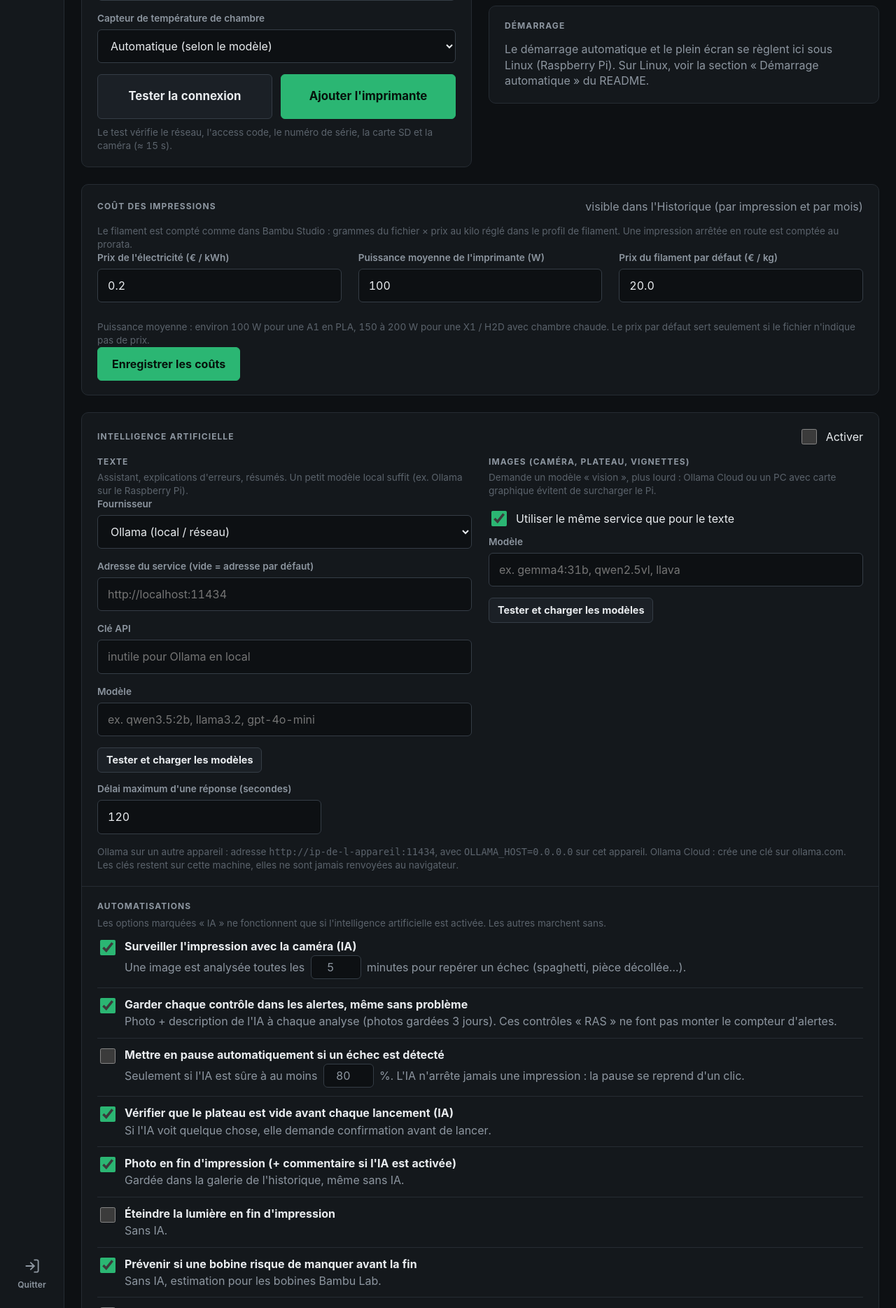
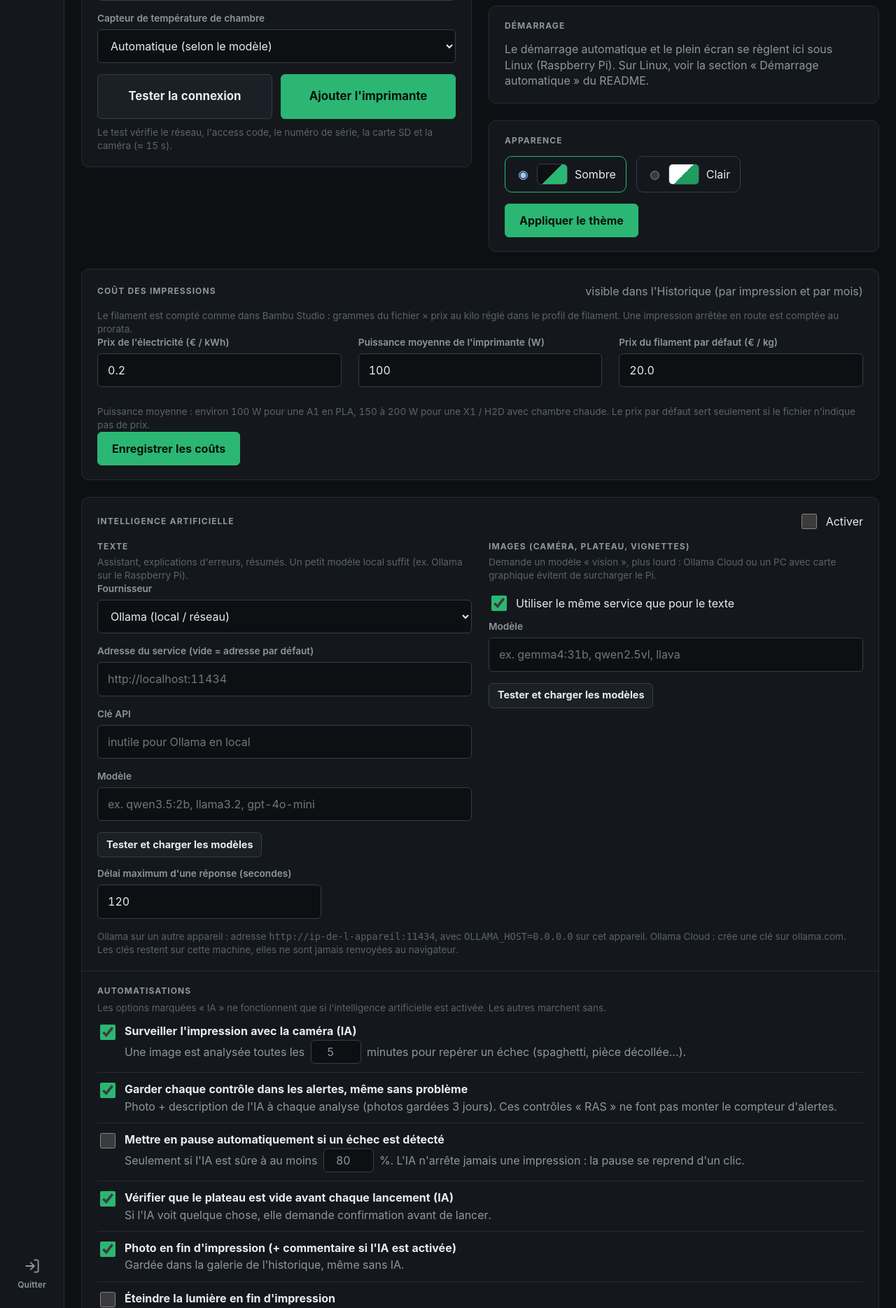
Before and after one commit to LeStudio3D/Bambu-Control, a Flask app: page /settings in a window 1280 px wide. Shown: the part 731-2600 px from the top of the page at 70% size. Run offline with Flask 3, Linux system fonts and the light colour scheme; the visitor is signed in with stand-in values (Sample User, id 1); data that the repository does not hold is empty.

Commit message:
Thème clair au choix : Paramètres → Apparence (sombre ou clair)
Co-Authored-By: Claude Opus 5.5 <noreply@anthropic.com>

```diff
--- a/app.py
+++ b/app.py
@@ -96,7 +96,8 @@ ASSET_VERSION = str(int(max(p.stat().st_mtime for p in (config.BASE_DIR / "stati
 @app.context_processor
 def inject_globals():
     """Variables disponibles dans tous les templates (barre d'état, navigation)."""
-    data = {"csrf_token": auth.csrf_token, "asset_version": ASSET_VERSION}
+    data = {"csrf_token": auth.csrf_token, "asset_version": ASSET_VERSION,
+            "theme": settings_store.load().get("theme", "dark")}
     if session.get("logged_in"):
         printers = [store.public_view(p) for p in store.list_printers()]
         selected = _selected_printer_id() if printers else None
@@ -425,6 +426,18 @@ def settings_server():
         appliance.enable_kiosk(int(raw))     # le plein écran doit ouvrir la nouvelle adresse
     flash(f"Port {raw} enregistré : il sera utilisé au prochain démarrage de Bambu Control.", "ok")
     return _back()
+
+
+@app.route("/settings/theme", methods=["POST"])
+@login_required
+def settings_theme():
+    theme = request.form.get("theme")
+    if theme not in ("dark", "light"):
+        flash("Thème inconnu.", "error")
+        return _back("#appearance")
+    settings_store.save({"theme": theme})
+    flash("Thème clair activé." if theme == "light" else "Thème sombre activé.", "ok")
+    return _back("#appearance")
 
 
 @app.route("/settings/startup", methods=["POST"])
--- a/settings_store.py
+++ b/settings_store.py
@@ -22,6 +22,7 @@ DEFAULTS = {
     "secret_key": None,
     "host": config.DEFAULT_HOST,
     "port": config.DEFAULT_PORT,
+    "theme": "dark",  # apparence de la console : "dark" (sombre) ou "light" (clair)
 }
 
 
--- a/static/css/console.css
+++ b/static/css/console.css
@@ -557,7 +557,8 @@ input[type=time].input-inline { width: 104px; }
 .spool-main { display: grid; gap: 3px; min-width: 0; }
 .spool-main strong { overflow: hidden; text-overflow: ellipsis; white-space: nowrap; }
 .spool-main .muted { font-size: 0.85rem; }
-.spool-main .progress { height: 6px; margin: 4px 0 0; }
+.spool-main .progress { display: block; height: 6px; margin: 4px 0 0; }
+.spool-main .progress-fill { display: block; }
 .spool.is-low .progress-fill { background: var(--warn); }
 .spool-left { display: grid; justify-items: end; gap: 2px; font-size: 0.85rem; }
 .spool-left strong { font-size: 1rem; }
@@ -613,3 +614,53 @@ input[type=time].input-inline { width: 104px; }
 .wizard-import summary::-webkit-details-marker { display: none; }
 .wizard-import summary strong::before { content: "▸ "; color: var(--accent); }
 .wizard-import[open] summary strong::before { content: "▾ "; }
+
+/* ── Thème clair (Paramètres → Apparence) ──
+   Mêmes variables que le thème sombre : seules les couleurs changent. */
+:root[data-theme="light"] {
+  --bg: #f3f5f7;
+  --surface: #ffffff;
+  --surface-2: #f1f4f6;
+  --surface-3: #e5eaee;
+  --line: #e0e5ea;
+  --line-strong: #c9d0d7;
+
+  --text: #14181c;
+  --muted: #5c6670;
+  --faint: #8d969f;
+
+  --accent: #1f9d5f;
+  --accent-ink: #ffffff;
+  --ok: #1a8c54;
+  --warn: #b8780f;
+  --danger: #d23a31;
+  --info: #2a73d0;
+  color-scheme: light;
+}
+:root[data-theme="light"] .surface { box-shadow: 0 1px 2px rgba(20, 30, 40, 0.06), 0 4px 16px rgba(20, 30, 40, 0.05); }
+:root[data-theme="light"] .btn-primary:hover:not(:disabled) { background: #188a52; }
+:root[data-theme="light"] .alert-error,
+:root[data-theme="light"] .unavailable strong,
+:root[data-theme="light"] .bubble.error,
+:root[data-theme="light"] .ai-line.is-alert { color: #b3261e; }
+:root[data-theme="light"] .alert-warn { color: #8a5a00; }
+:root[data-theme="light"] .alert-ok { color: #126b40; }
+:root[data-theme="light"] .ams-swatch,
+:root[data-theme="light"] .spool-swatch { border-color: rgba(0, 0, 0, 0.14); }
+:root[data-theme="light"] .plate img { background: #f1f4f6; }
+:root[data-theme="light"] .dialog::backdrop { background: rgba(20, 30, 40, 0.35); }
+
+/* Choix du thème */
+.theme-choice { display: flex; gap: 14px; margin-bottom: 16px; flex-wrap: wrap; }
+.theme-option { display: flex; align-items: center; gap: 10px; padding: 10px 14px; border: 1px solid var(--line-strong);
+  border-radius: var(--radius); cursor: pointer; }
+.theme-option:has(input:checked) { border-color: var(--accent); }
+.theme-preview { width: 44px; height: 30px; border-radius: 6px; border: 1px solid var(--line-strong); }
+.theme-preview-dark { background: linear-gradient(135deg, #0d1013 50%, #2bb673 50%); }
+.theme-preview-light { background: linear-gradient(135deg, #ffffff 50%, #1f9d5f 50%); }
+/* Sur l'image de la caméra (toujours sombre) : textes et boutons restent blancs */
+:root[data-theme="light"] .camera .chip,
+:root[data-theme="light"] .camera .icon-btn,
+:root[data-theme="light"] .camera-message strong { color: #fff; }
+:root[data-theme="light"] .icon-btn { background: var(--surface-2); border-color: var(--line-strong); }
+:root[data-theme="light"] .camera .icon-btn { background: rgba(0, 0, 0, 0.6); border-color: rgba(255, 255, 255, 0.15); }
--- a/templates/_settings_forms.html
+++ b/templates/_settings_forms.html
@@ -53,6 +53,20 @@
 {% endmacro %}
 
 {# ── Démarrage automatique et plein écran ── #}
+{% macro theme_form(next="") %}
+<form method="POST" action="{{ url_for('settings_theme') }}">
+  <input type="hidden" name="csrf_token" value="{{ csrf_token() }}">
+  {{ next_field(next) }}
+  <div class="theme-choice">
+    <label class="theme-option"><input type="radio" name="theme" value="dark" {{ 'checked' if theme != 'light' }}>
+      <span class="theme-preview theme-preview-dark"></span> Sombre</label>
+    <label class="theme-option"><input type="radio" name="theme" value="light" {{ 'checked' if theme == 'light' }}>
+      <span class="theme-preview theme-preview-light"></span> Clair</label>
+  </div>
+  <button type="submit" class="btn btn-primary">Appliquer le thème</button>
+</form>
+{% endmacro %}
+
 {% macro startup_form(next="") %}
 {% if startup.can_autostart or startup.can_kiosk %}
 <form method="POST" action="{{ url_for('settings_startup') }}">
--- a/templates/base.html
+++ b/templates/base.html
@@ -1,11 +1,11 @@
 {% from "_icons.html" import icon %}
 <!DOCTYPE html>
-<html lang="fr">
+<html lang="fr" data-theme="{{ theme }}">
 <head>
   <meta charset="UTF-8">
   <meta name="viewport" content="width=device-width, initial-scale=1.0, viewport-fit=cover">
   <meta name="csrf-token" content="{{ csrf_token() }}">
-  <meta name="theme-color" content="#0d1013">
+  <meta name="theme-color" content="{{ '#f4f6f8' if theme == 'light' else '#0d1013' }}">
   <title>{% block title %}Bambu Control{% endblock %}</title>
   <link rel="stylesheet" href="{{ url_for('static', filename='css/console.css', v=asset_version) }}">
   <link rel="icon" type="image/png" href="{{ url_for('static', filename='images/BambuLab.png') }}">
--- a/templates/login.html
+++ b/templates/login.html
@@ -1,9 +1,9 @@
 <!DOCTYPE html>
-<html lang="fr">
+<html lang="fr" data-theme="{{ theme }}">
 <head>
   <meta charset="UTF-8">
   <meta name="viewport" content="width=device-width, initial-scale=1.0">
-  <meta name="theme-color" content="#0d1013">
+  <meta name="theme-color" content="{{ '#f4f6f8' if theme == 'light' else '#0d1013' }}">
   <title>Connexion — Bambu Control</title>
   <link rel="stylesheet" href="{{ url_for('static', filename='css/console.css', v=asset_version) }}">
   <link rel="icon" type="image/png" href="{{ url_for('static', filename='images/BambuLab.png') }}">
--- a/templates/settings.html
+++ b/templates/settings.html
@@ -127,6 +127,13 @@
         {{ forms.startup_form() }}
       </div>
     </section>
+
+    <section class="surface" id="appearance">
+      <div class="section">
+        <div class="label" style="margin-bottom: 14px">Apparence</div>
+        {{ forms.theme_form() }}
+      </div>
+    </section>
   </div>
 </div>
 
--- a/templates/setup.html
+++ b/templates/setup.html
@@ -1,9 +1,9 @@
 <!DOCTYPE html>
-<html lang="fr">
+<html lang="fr" data-theme="{{ theme }}">
 <head>
   <meta charset="UTF-8">
   <meta name="viewport" content="width=device-width, initial-scale=1.0">
-  <meta name="theme-color" content="#0d1013">
+  <meta name="theme-color" content="{{ '#f4f6f8' if theme == 'light' else '#0d1013' }}">
   <title>Bienvenue — Bambu Control</title>
   <link rel="stylesheet" href="{{ url_for('static', filename='css/console.css', v=asset_version) }}">
   <link rel="icon" type="image/png" href="{{ url_for('static', filename='images/BambuLab.png') }}">
```
